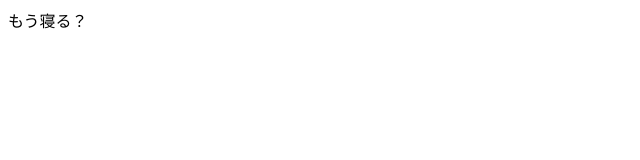
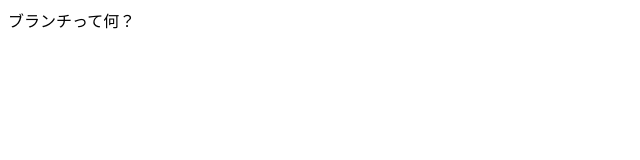
Before and after one commit to zaki3/hello, a plain HTML site: page index.html in a window 1280 px wide. Shown: the full height of the page, 0-640 px from the left. Drawn offline with Linux system fonts and the light colour scheme.

Commit message:
ブランチって何？

```diff
--- a/index.html
+++ b/index.html
@@ -5,6 +5,6 @@
 	<title>Document</title>
 </head>
 <body>
-	もう寝る？
+	ブランチって何？
 </body>
 </html>
```
